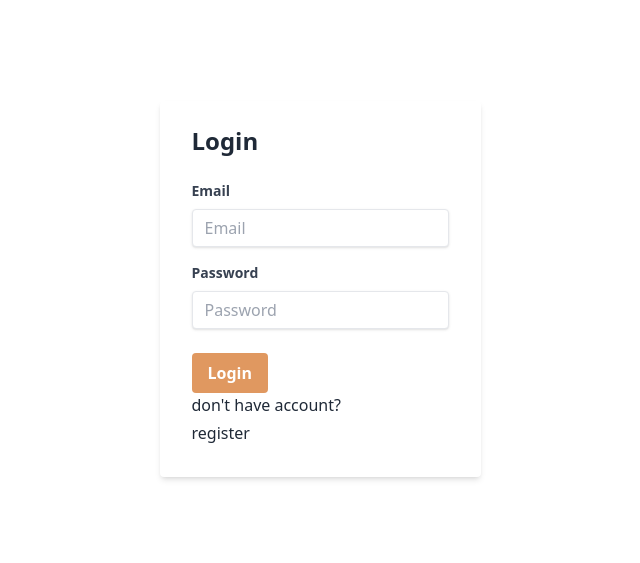
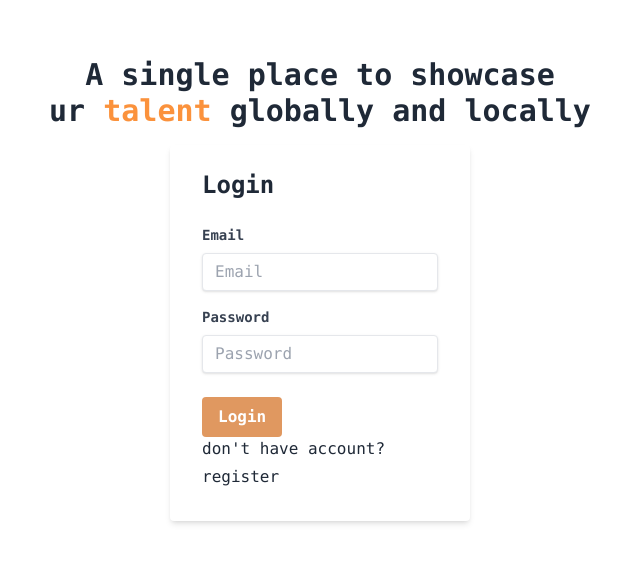
Before and after one commit to mrcoder57/minimal-resume, a React (Vite) app: page / in a window 1280 px wide. Shown: the part 103-666 px from the top of the page, without its empty margins (320-960 px from the left). Built offline with nearby package versions, Linux system fonts and the light colour scheme.

Commit message:
added tagline

```diff
--- a/src/pages/login.jsx
+++ b/src/pages/login.jsx
@@ -36,7 +36,11 @@ function Login() {
   };
 
   return (
-    <div className="flex justify-center items-center h-screen bg-white">
+    <div className="flex flex-col gap-4 justify-center items-center h-screen bg-white font-mono">
+      <div>
+        <p
+        className=" text-center text-3xl font-bold">A single place to showcase <br /> ur <span className=" text-orange-400"> talent</span> globally and locally</p>
+      </div>
       <form
         onSubmit={handleSubmit}
         className="bg-white shadow-md rounded px-8 pt-6 pb-8 mb-4"
@@ -80,7 +84,7 @@ function Login() {
         <div className="mb-6"></div>
         <div className="flex items-center justify-between">
           <button
-            className="bg-[#e09860] hover:bg-blue-700 text-white font-bold py-2 px-4 rounded focus:outline-none focus:shadow-outline"
+            className="bg-[#e09860] hover:bg-[#ad805d] text-white font-bold py-2 px-4 rounded focus:outline-none focus:shadow-outline"
             type="submit"
           >
             Login
```
